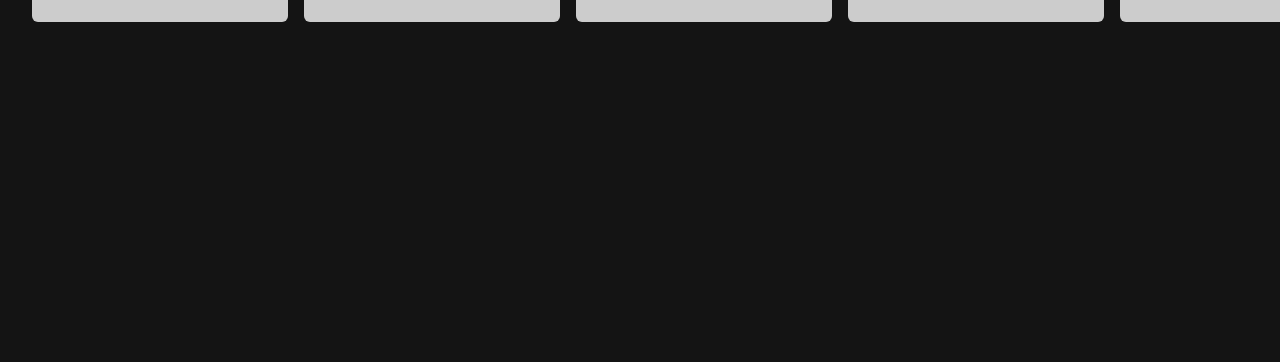
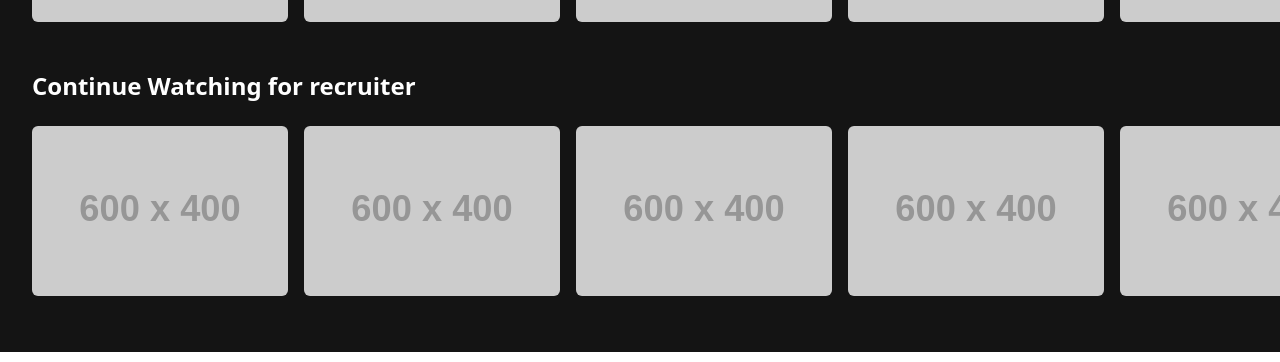
Before and after one commit to udaykkk/personalportfolio, a React (Vite) app: page /recruiter in a window 1280 px wide. Shown: the part 829-1191 px from the top of the page. Built offline with nearby package versions, Linux system fonts and the light colour scheme.

Commit message:
Created CardRow component and updated Recruiter page

```diff
--- /dev/null
+++ b/src/components/CardRow.jsx
@@ -0,0 +1,69 @@
+import React, { useRef } from 'react';
+
+function CardRow({ title, images }) {
+  const scrollContainerRef = useRef(null);
+
+  const scrollLeft = () => {
+    scrollContainerRef.current.scrollBy({
+      left: -300,
+      behavior: 'smooth'
+    });
+  };
+
+  const scrollRight = () => {
+    scrollContainerRef.current.scrollBy({
+      left: 300,
+      behavior: 'smooth'
+    });
+  };
+
+  return (
+    <div className="mb-8">
+      <div className="text-white text-2xl font-bold ml-8 mt-6">{title}</div>
+      <div className="relative group">
+        <div
+          ref={scrollContainerRef}
+          className="flex mt-6 overflow-x-auto scrollbar-hide pb-4"
+          style={{ scrollbarWidth: 'none', msOverflowStyle: 'none' }}
+        >
+          {images.map((image, index) => (
+            <img
+              key={index}
+              className={`rounded-md w-64 ${index === 0 ? 'ml-8' : 'ml-4'} flex-shrink-0 transition-all duration-300 hover:shadow-[8px_8px_10px_rgba(239,68,68,0.8)]`}
+              src={image}
+              alt="placeholder"
+            />
+          ))}
+        </div>
+        <div className="absolute left-0 top-1/2 transform -translate-y-1/2 flex flex-col gap-2 opacity-0 group-hover:opacity-100 transition-opacity duration-300 -mt-2">
+          <button
+            onClick={scrollLeft}
+            style={{
+              background: "rgba(63,63,70, 0.4)",
+            }}
+            className="text-black px-1 py-18 rounded shadow-lg hover:bg-gray-200 transition-colors"
+          >
+            <svg xmlns="http://www.w3.org/2000/svg" fill="black" role="img" viewBox="0 0 24 24" width="24" height="24" aria-hidden="true" transform="rotate(180)">
+              <path d="M5 2.69127C5 1.93067 5.81547 1.44851 6.48192 1.81506L23.4069 11.1238C24.0977 11.5037 24.0977 12.4963 23.4069 12.8762L6.48192 22.1849C5.81546 22.5515 5 22.0693 5 21.3087V2.69127Z" fill="black"></path>
+            </svg>
+          </button>
+        </div>
+        <div className="absolute right-3 top-1/2 transform -translate-y-1/2 flex flex-col gap-2 opacity-0 group-hover:opacity-100 transition-opacity duration-300 -mt-2">
+          <button
+            onClick={scrollRight}
+            style={{
+              background: "rgba(63,63,70, 0.4)",
+            }}
+            className="text-black px-1 py-18 rounded shadow-lg hover:bg-gray-200 transition-colors"
+          >
+            <svg xmlns="http://www.w3.org/2000/svg" fill="black" role="img" viewBox="0 0 24 24" width="24" height="24" aria-hidden="true">
+              <path d="M5 2.69127C5 1.93067 5.81547 1.44851 6.48192 1.81506L23.4069 11.1238C24.0977 11.5037 24.0977 12.4963 23.4069 12.8762L6.48192 22.1849C5.81546 22.5515 5 22.0693 5 21.3087V2.69127Z" fill="black"></path>
+            </svg>
+          </button>
+        </div>
+      </div>
+    </div>
+  );
+}
+
+export default CardRow;
--- a/src/pages/Recruiter/Recruiter.jsx
+++ b/src/pages/Recruiter/Recruiter.jsx
@@ -1,27 +1,21 @@
-import React, { useRef } from "react";
+import React from "react";
 import HeroSection from "../../components/HeroSection";
 import Header from "../../components/Header";
+import CardRow from "../../components/CardRow";
 
 function Recruiter() {
-  const scrollContainerRef = useRef(null);
-
-  const scrollLeft = () => {
-    scrollContainerRef.current.scrollBy({
-      left: -300,
-      behavior: 'smooth'
-    });
-  };
-
-  const scrollRight = () => {
-    scrollContainerRef.current.scrollBy({
-      left: 300,
-      behavior: 'smooth'
-    });
-  };
+  const images = [
+    "https://placehold.co/600x400",
+    "https://placehold.co/600x400",
+    "https://placehold.co/600x400",
+    "https://placehold.co/600x400",
+    "https://placehold.co/600x400",
+    "https://placehold.co/600x400"
+  ];
 
   return (
     <>
-      <div className="bg-[#141414] w-screen min-h-screen">
+      <div className="bg-[#141414] w-full min-h-screen">
         <Header avatar={"src/assets/Recruiter.png"}/>
         <div>
           <HeroSection
@@ -35,45 +29,15 @@ function Recruiter() {
             }
           />
         </div>
-        <div className="h-screen overflow-hidden">
-          <div className="text-white text-2xl font-bold ml-8 mt-6">Today's Top Picks for recruiter</div>
-          <div className="relative group">
-            <div
-              ref={scrollContainerRef}
-              className="flex mt-6 overflow-x-auto scrollbar-hide pb-4"
-              style={{ scrollbarWidth: 'none', msOverflowStyle: 'none' }}
-            >
-              <img className="rounded-md w-64 ml-8 flex-shrink-0 transition-all duration-300 hover:shadow-[8px_8px_10px_rgba(239,68,68,0.8)]" src="https://placehold.co/600x400" alt="placeholder" />
-              <img className="rounded-md w-64 ml-4 flex-shrink-0 transition-all duration-300 hover:shadow-[8px_8px_10px_rgba(239,68,68,0.8)]" src="https://placehold.co/600x400" alt="placeholder" />
-              <img className="rounded-md w-64 ml-4 flex-shrink-0 transition-all duration-300 hover:shadow-[8px_8px_10px_rgba(239,68,68,0.8)]" src="https://placehold.co/600x400" alt="placeholder" />
-              <img className="rounded-md w-64 ml-4 flex-shrink-0 transition-all duration-300 hover:shadow-[8px_8px_10px_rgba(239,68,68,0.8)]" src="https://placehold.co/600x400" alt="placeholder" />
-              <img className="rounded-md w-64 ml-4 flex-shrink-0 transition-all duration-300 hover:shadow-[8px_8px_10px_rgba(239,68,68,0.8)]" src="https://placehold.co/600x400" alt="placeholder" />
-              <img className="rounded-md w-64 ml-4 flex-shrink-0 transition-all duration-300 hover:shadow-[8px_8px_10px_rgba(239,68,68,0.8)]" src="https://placehold.co/600x400" alt="placeholder" />
-            </div>
-            <div className="absolute left-0 top-1/2 transform -translate-y-1/2 flex flex-col gap-2 opacity-0 group-hover:opacity-100 transition-opacity duration-300 -mt-2">
-              <button
-                onClick={scrollLeft}
-                style={{
-                background: "rgba(63,63,70, 0.4)",
-              }}
-                className=" text-black px-1 py-18 rounded shadow-lg hover:bg-gray-200 transition-colors"
-              >
-                <svg xmlns="http://www.w3.org/2000/svg" fill="black" role="img" viewBox="0 0 24 24" width="24" height="24" aria-hidden="true" transform="rotate(180)"><path d="M5 2.69127C5 1.93067 5.81547 1.44851 6.48192 1.81506L23.4069 11.1238C24.0977 11.5037 24.0977 12.4963 23.4069 12.8762L6.48192 22.1849C5.81546 22.5515 5 22.0693 5 21.3087V2.69127Z" fill="black"></path></svg>
-              </button>
-            </div>
-            <div className="absolute right-3 top-1/2 transform -translate-y-1/2 flex flex-col gap-2 opacity-0 group-hover:opacity-100 transition-opacity duration-300 -mt-2">
-
-              <button
-                onClick={scrollRight}
-                style={{
-                background: "rgba(63,63,70, 0.4)",
-              }}
-                className=" text-black px-1 py-18 rounded shadow-lg hover:bg-gray-200 transition-colors"
-              >
-                <svg xmlns="http://www.w3.org/2000/svg" fill="black" role="img" viewBox="0 0 24 24" width="24" height="24" aria-hidden="true"><path d="M5 2.69127C5 1.93067 5.81547 1.44851 6.48192 1.81506L23.4069 11.1238C24.0977 11.5037 24.0977 12.4963 23.4069 12.8762L6.48192 22.1849C5.81546 22.5515 5 22.0693 5 21.3087V2.69127Z" fill="black"></path></svg>
-              </button>
-            </div>
-          </div>
+        <div className="pb-2">
+          <CardRow
+            title="Today's Top Picks for recruiter"
+            images={images}
+          />
+          <CardRow
+            title={"Continue Watching for recruiter"}
+            images={images}
+          />
         </div>
       </div>
     </>
```
